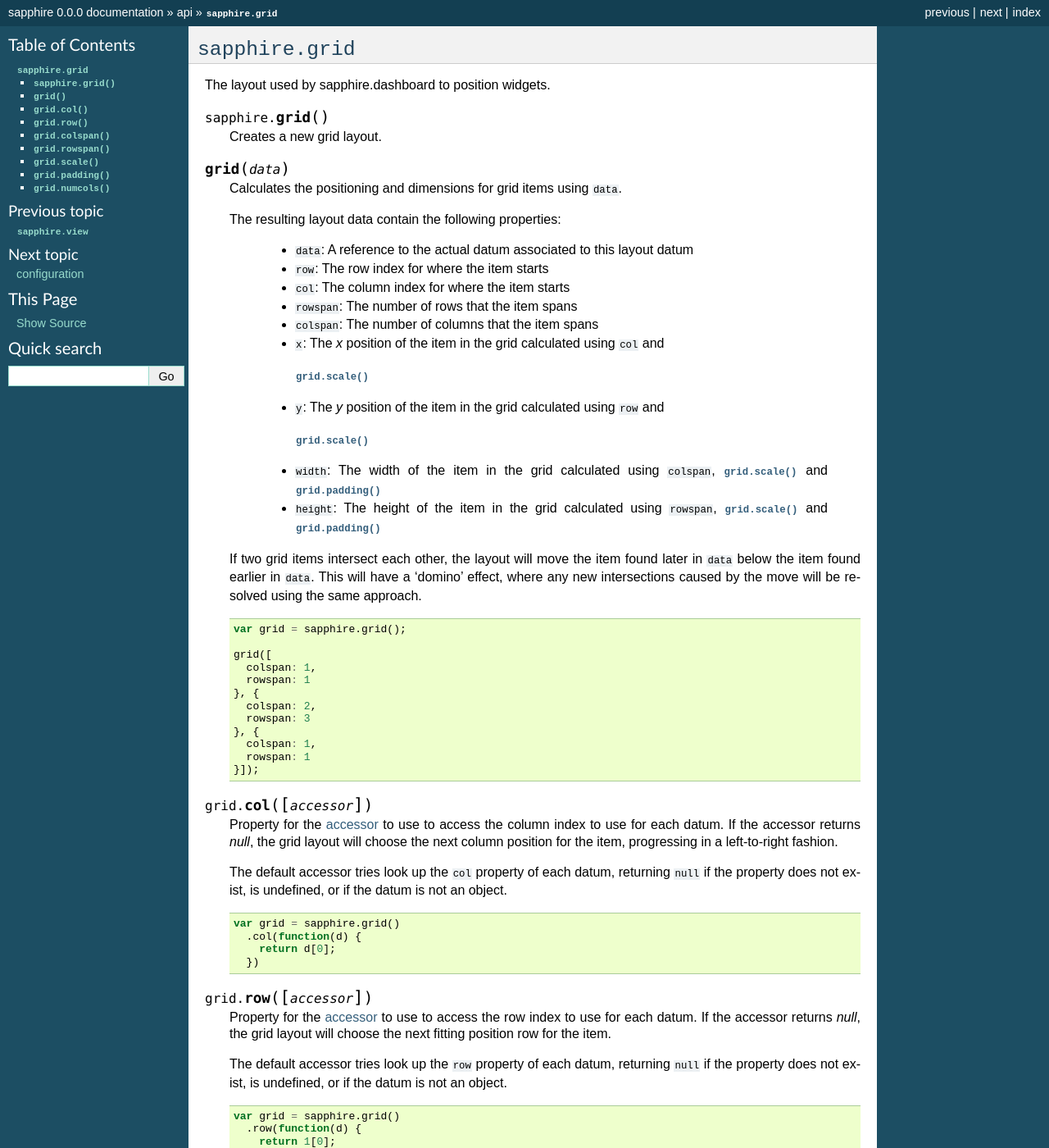
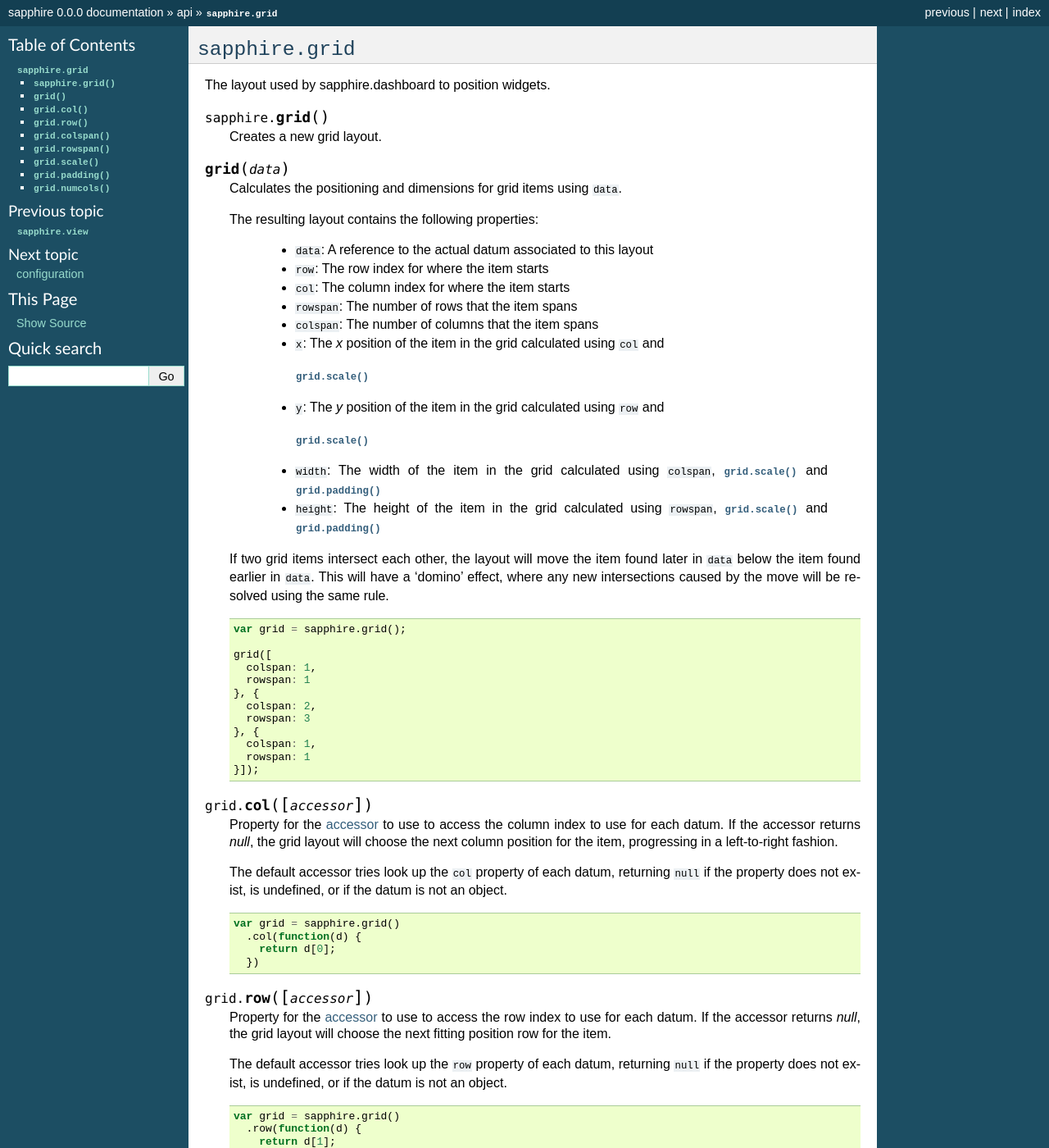
Before and after one commit to praekelt/sapphire, a Sphinx documentation site: the page built from docs/api/grid.rst, in a window 1280 px wide and 1400 px high. Shown: the whole window at 82% size. Built offline with Sphinx 7.4.7, drawn with Linux system fonts in a browser that asks for light colours.

Commit message:
Small documentation fixes.

```diff
--- a/docs/api/grid.rst
+++ b/docs/api/grid.rst
@@ -12,9 +12,9 @@ The layout used by :ref:`sapphire.dashboard` to position widgets.
 
   Calculates the positioning and dimensions for grid items using ``data``.
 
-  The resulting layout data contain the following properties:
+  The resulting layout contains the following properties:
 
-    - ``data``: A reference to the actual datum associated to this layout datum
+    - ``data``: A reference to the actual datum associated to this layout
     - ``row``: The row index for where the item starts
     - ``col``: The column index for where the item starts
     - ``rowspan``: The number of rows that the item spans
@@ -31,7 +31,7 @@ The layout used by :ref:`sapphire.dashboard` to position widgets.
   If two grid items intersect each other, the layout will move the item
   found later in ``data`` below the item found earlier in ``data``. This will
   have a 'domino' effect, where any new intersections caused by the move will be
-  resolved using the same approach.
+  resolved using the same rule.
 
   .. code-block:: javascript
 
@@ -82,7 +82,7 @@ The layout used by :ref:`sapphire.dashboard` to position widgets.
 
     var grid = sapphire.grid()
       .row(function(d) {
-        return 1[0];
+        return d[1];
       })
 
 
```
